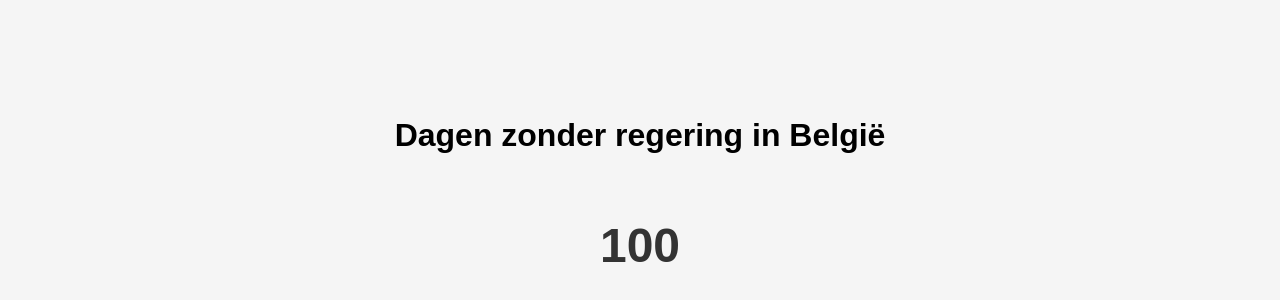
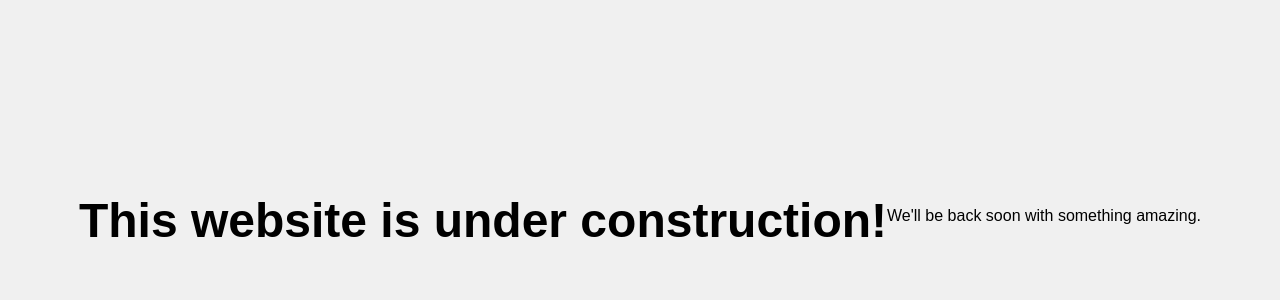
Before and after one commit to eThibault/iseraleenregering, a plain HTML site: page index.html in a window 1280 px wide. Shown: the part 192-492 px from the top of the page. Drawn offline with Linux system fonts and the light colour scheme.

Commit message:
Update index.html

```diff
--- a/index.html
+++ b/index.html
@@ -1,14 +1,26 @@
 <!DOCTYPE html>
 <html lang="en">
 <head>
-    <meta charset="UTF-8">
-    <meta name="viewport" content="width=device-width, initial-scale=1.0">
-    <title>Iseraleenregering</title>
-    <link rel="stylesheet" href="style.css">
+  <meta charset="UTF-8">
+  <meta name="viewport" content="width=device-width, initial-scale=1.0">
+  <title>Under Construction</title>
+  <style>
+    body {
+      font-family: sans-serif;
+      display: flex;
+      justify-content: center;
+      align-items: center;
+      min-height: 100vh;
+      background-color: #f0f0f0;
+    }
+    h1 {
+      font-size: 3em;
+      margin-bottom: 0.5em;
+    }
+  </style>
 </head>
 <body>
-    <h1>Dagen zonder regering in België</h1>
-    <p id="days-counter"></p>
-    <script src="script.js"></script>
+  <h1>This website is under construction!</h1>
+  <p>We'll be back soon with something amazing.</p>
 </body>
 </html>
```
